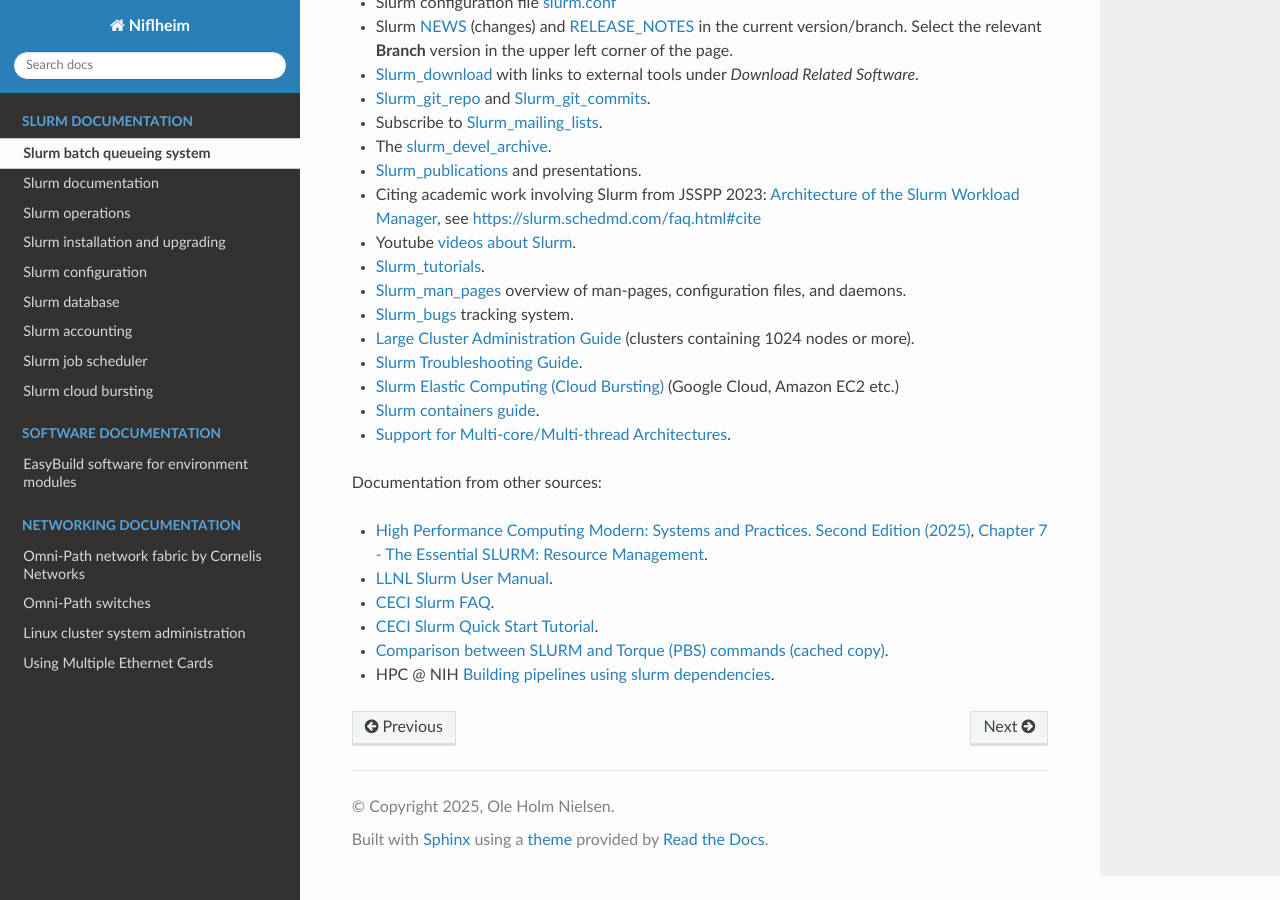
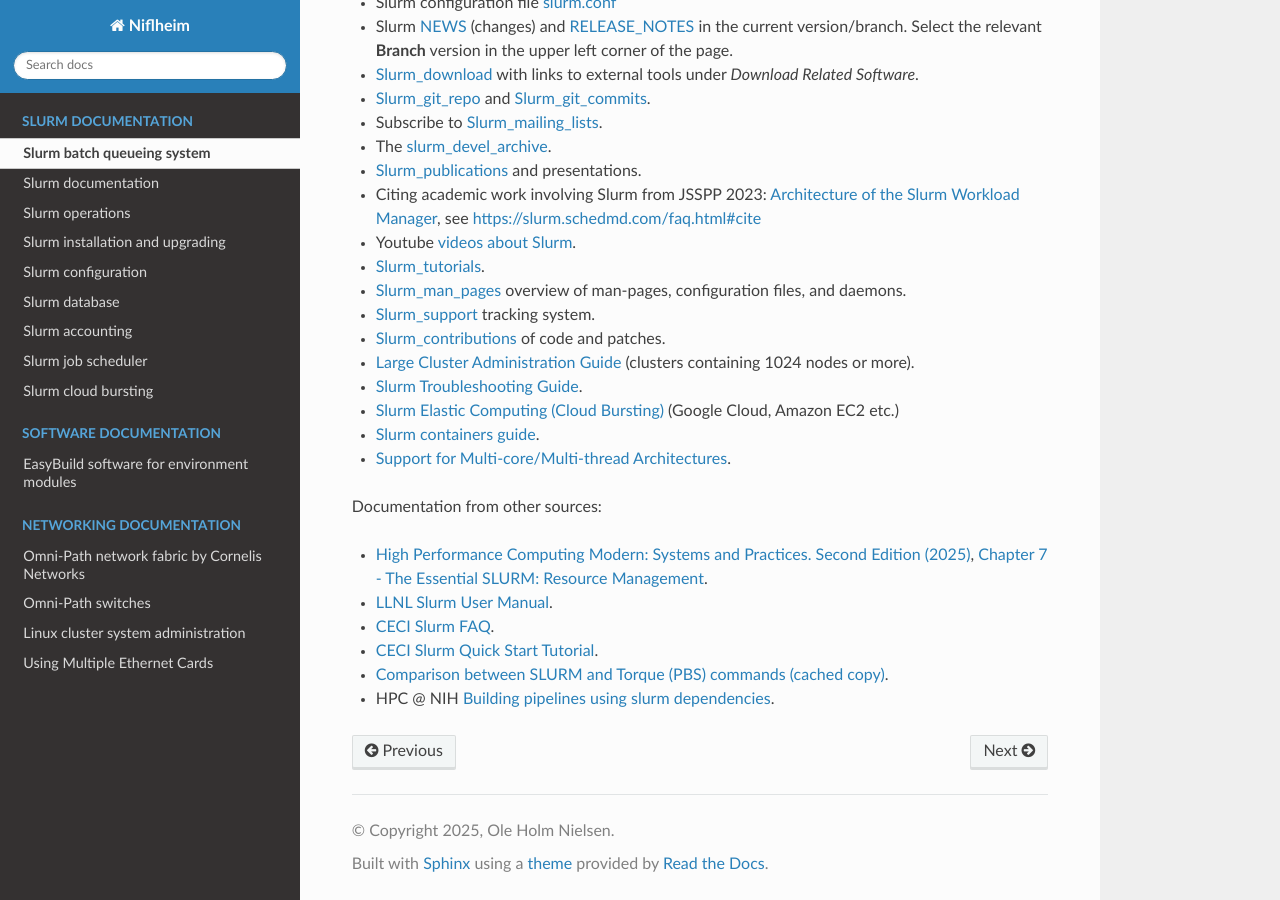
Before and after one commit to OleHolmNielsen/Niflheim_system, a Sphinx documentation site: the page built from docs/SLURM.rst, in a window 1280 px wide and 900 px high, scrolled down 998 px. Built offline with Sphinx 7.4.7 and the Read the Docs theme 3.1.0, drawn with Linux system fonts in a browser that asks for light colours.

Commit message:
Slurm_contributions_ of code and patches

```diff
--- a/docs/SLURM.rst
+++ b/docs/SLURM.rst
@@ -60,7 +60,8 @@ Documentation from SchedMD_ about Slurm_:
 * Youtube `videos about Slurm <https://www.youtube.com/c/SchedMDSlurm/videos>`_.
 * Slurm_tutorials_.
 * Slurm_man_pages_ overview of man-pages, configuration files, and daemons.
-* Slurm_bugs_ tracking system.
+* Slurm_support_ tracking system.
+* Slurm_contributions_ of code and patches.
 * `Large Cluster Administration Guide <https://slurm.schedmd.com/big_sys.html>`_ (clusters containing 1024 nodes or more).
 * `Slurm Troubleshooting Guide <https://slurm.schedmd.com/troubleshoot.html>`_.
 * `Slurm Elastic Computing (Cloud Bursting) <https://slurm.schedmd.com/elastic_computing.html>`_ (Google Cloud, Amazon EC2 etc.)
@@ -90,7 +91,8 @@ Documentation from other sources:
 .. _slurm_devel_archive: https://groups.google.com/forum/#!forum/slurm-devel
 .. _Slurm_publications: https://www.schedmd.com/publications/
 .. _Slurm_tutorials: https://slurm.schedmd.com/tutorials.html
-.. _Slurm_bugs: https://bugs.schedmd.com
+.. _Slurm_support: https://support.schedmd.com
+.. _Slurm_contributions: https://github.com/SchedMD/slurm/blob/master/CONTRIBUTING.md
 .. _Slurm_man_pages: https://slurm.schedmd.com/man_index.html
 .. _slurm.conf: https://slurm.schedmd.com/slurm.conf.html
 .. _scontrol: https://slurm.schedmd.com/scontrol.html
```
